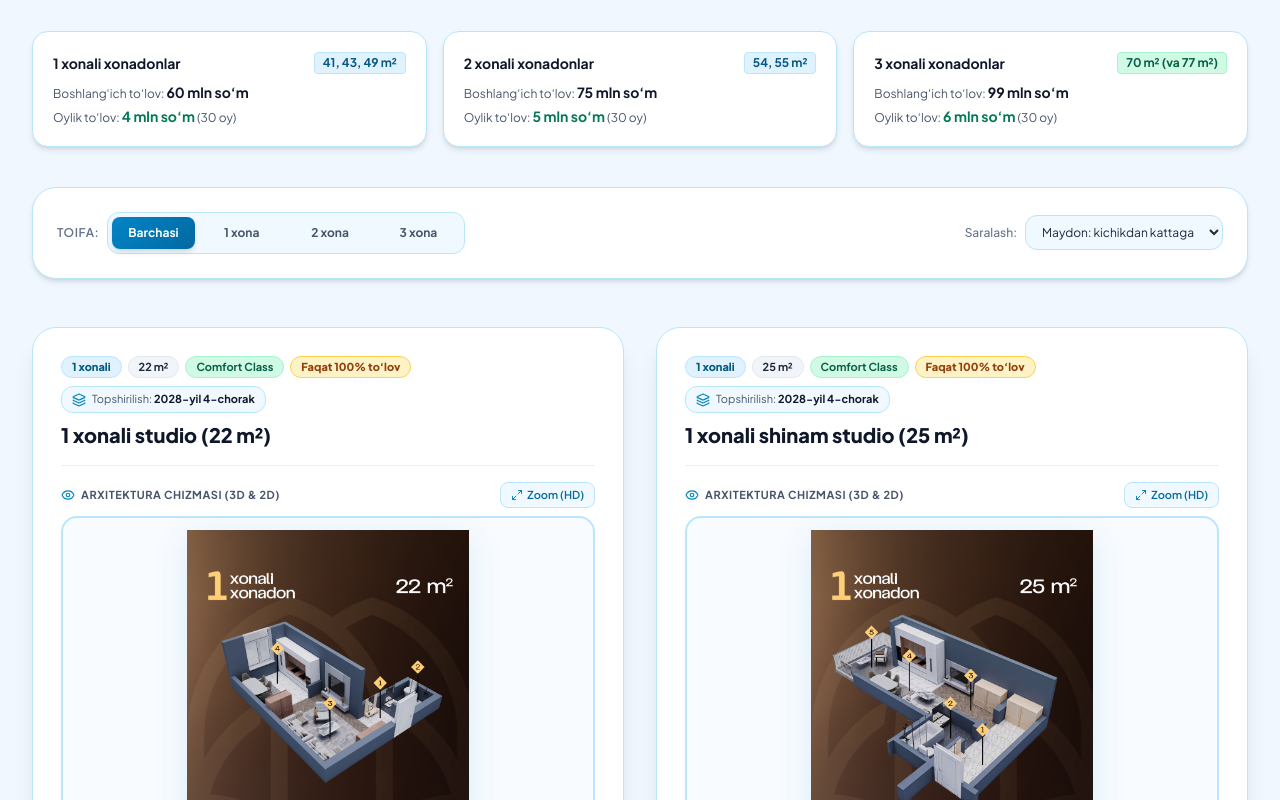
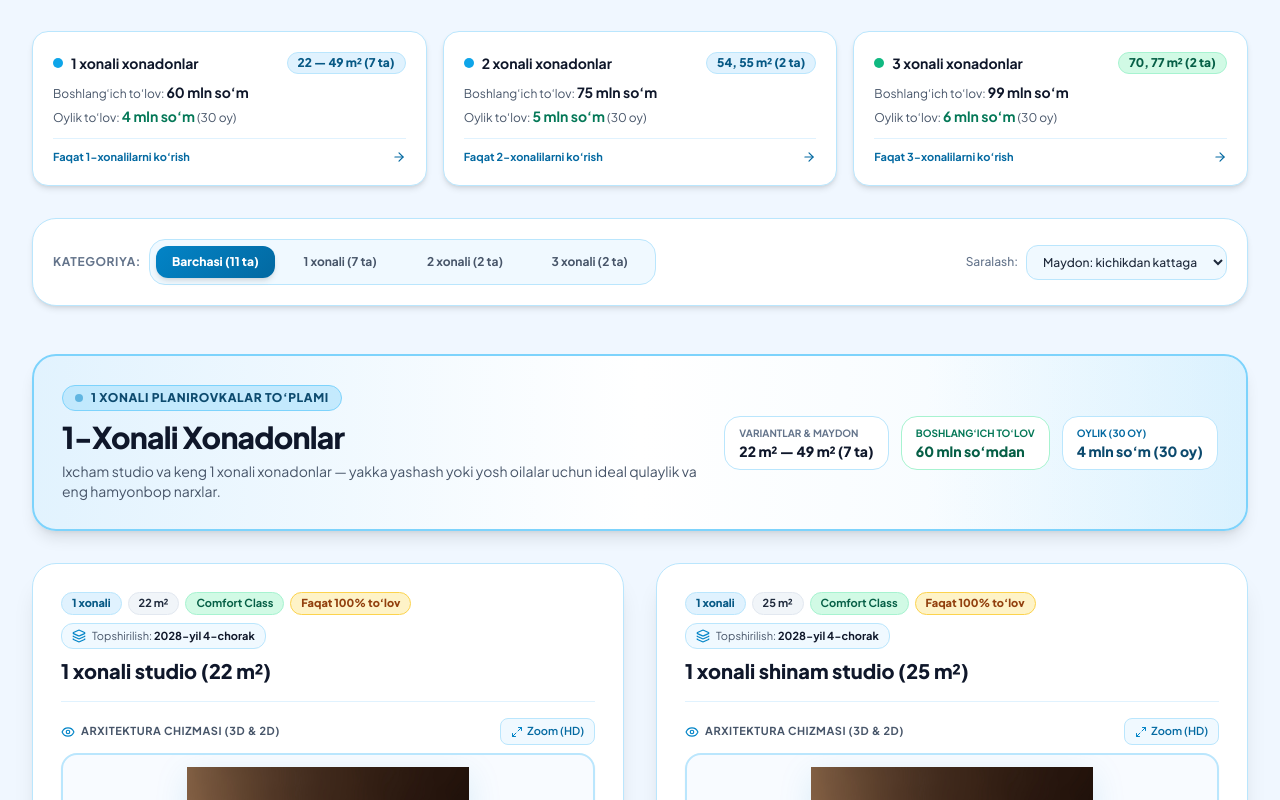
Before and after one commit to alishersultanov799-tech/Vatan-11, a React (Vite) app: page / in a window 1280 px wide. Shown: the part 7480-8280 px from the top of the page. Built offline with nearby package versions, Linux system fonts and the light colour scheme; no server answers.

Commit message:
Add official Yandex Maps location and separate 1, 2, and 3-room apartments distinctly

```diff
--- a/src/components/Catalog.jsx
+++ b/src/components/Catalog.jsx
@@ -11,7 +11,9 @@ import {
   Layers,
   Building,
   TrendingDown,
-  CheckCircle2
+  CheckCircle2,
+  ArrowRight,
+  Home
 } from 'lucide-react';
 import { APARTMENT_MODELS } from '../data/apartments';
 
@@ -371,19 +373,60 @@ export default function Catalog({ onBookApartment }) {
   const [previewImage, setPreviewImage] = useState(null); // Lightbox zoom modal
   const [sortBy, setSortBy] = useState('area-asc'); // 'area-asc', 'price-asc', 'price-desc'
 
-  const filteredModels = useMemo(() => {
-    return APARTMENT_MODELS.filter((model) => {
-      if (selectedRooms !== 'all' && model.rooms !== parseInt(selectedRooms)) {
-        return false;
+  // 1-xonali, 2-xonali va 3-xonali toifalar
+  const roomCategories = useMemo(() => [
+    {
+      rooms: 1,
+      id: 'cat-1-room',
+      title: "1-Xonali Xonadonlar",
+      badge: "1 Xonali Planirovkalar To‘plami",
+      subtitle: "Ixcham studio va keng 1 xonali xonadonlar — yakka yashash yoki yosh oilalar uchun ideal qulaylik va eng hamyonbop narxlar.",
+      areaRange: "22 m² — 49 m²",
+      countText: "7 xil planirovka varianti",
+      initialPayment: "60 mln so‘mdan",
+      monthlyPayment: "4 mln so‘m (30 oy)",
+      models: APARTMENT_MODELS.filter(m => m.rooms === 1)
+    },
+    {
+      rooms: 2,
+      id: 'cat-2-room',
+      title: "2-Xonali Oilaviy Xonadonlar",
+      badge: "2 Xonali Planirovkalar To‘plami",
+      subtitle: "Oilaviy qulaylik va shinamlik uchun eng ommabop va talabgir, yorug‘ xonalar va keng dahlizli xonadonlar.",
+      areaRange: "54 m² va 55 m²",
+      countText: "2 xil planirovka varianti",
+      initialPayment: "75 mln so‘mdan",
+      monthlyPayment: "5 mln so‘m (30 oy)",
+      models: APARTMENT_MODELS.filter(m => m.rooms === 2)
+    },
+    {
+      rooms: 3,
+      id: 'cat-3-room',
+      title: "3-Xonali Keng & Shohona Xonadonlar",
+      badge: "3 Xonali Planirovkalar To‘plami",
+      subtitle: "Katta oilalar uchun maksimal kenglik, alohida yotoqxonalar, keng mehmonxona va yuqori darajadagi qulaylik.",
+      areaRange: "70 m² va 77 m²",
+      countText: "2 xil planirovka varianti",
+      initialPayment: "99 mln so‘mdan",
+      monthlyPayment: "6 mln so‘m (30 oy)",
+      models: APARTMENT_MODELS.filter(m => m.rooms === 3)
     }
-      return true;
-    }).sort((a, b) => {
+  ], []);
+
+  // Filter va saralangan toifalar
+  const displayedCategories = useMemo(() => {
+    return roomCategories
+      .filter((cat) => selectedRooms === 'all' || cat.rooms === parseInt(selectedRooms))
+      .map((cat) => {
+        const sorted = [...cat.models].sort((a, b) => {
           if (sortBy === 'area-asc') return a.area - b.area;
           if (sortBy === 'price-asc') return a.prices.fullPayDiscount - b.prices.fullPayDiscount;
           if (sortBy === 'price-desc') return b.prices.fullPayDiscount - a.prices.fullPayDiscount;
           return 0;
         });
-  }, [selectedRooms, sortBy]);
+        return { ...cat, models: sorted };
+      });
+  }, [roomCategories, selectedRooms, sortBy]);
 
   return (
     <section id="catalog" className="py-24 bg-[#f0f7ff] relative border-b border-sky-100">
@@ -399,93 +442,120 @@ export default function Catalog({ onBookApartment }) {
             Xonadonlar Rejalari va <span className="sky-gradient-text">Narxlar Katalogi</span>
           </h2>
           <p className="text-slate-600 text-xs sm:text-base mt-3 leading-relaxed">
-            Quyida har bir xonadonning haqiqiy arxitektura planirovkasi keltirilgan.
+            Quyida har bir xonadon toifasi — <strong className="text-slate-900">1-xonali, 2-xonali va 3-xonali</strong> xonadonlar alohida bo‘limlarga ajratib ko‘rsatilgan.
             <strong className="text-slate-900"> Qavatlar (2–4, 5–8, 9–12)</strong> va <strong className="text-slate-900">boshlang‘ich to‘lov (100%, 50%, 30%, standart)</strong>ga qarab narxlar tejamkorligi va bo‘lib to‘lash jadvali avtomatik hisoblanadi.
           </p>
         </div>
 
-        {/* 3 ta toifa tezkor ko'rsatkichlari */}
-        <div className="grid grid-cols-1 md:grid-cols-3 gap-4 mb-10">
+        {/* 3 ta toifa tezkor tanlash ko'rsatkichlari */}
+        <div className="grid grid-cols-1 md:grid-cols-3 gap-4 mb-8">
 
           {/* 1 xonali */}
           <div
-            onClick={() => setSelectedRooms('1')}
+            onClick={() => setSelectedRooms(selectedRooms === '1' ? 'all' : '1')}
             className={`p-5 rounded-2xl border cursor-pointer transition-all ${
               selectedRooms === '1'
-                ? 'bg-sky-50 border-2 border-sky-500 shadow-xl shadow-sky-500/10'
+                ? 'bg-sky-50 border-2 border-sky-500 shadow-xl shadow-sky-500/10 scale-[1.01]'
                 : 'bg-white border-sky-200 hover:border-sky-400 shadow-md'
             }`}
           >
             <div className="flex items-center justify-between mb-2">
-              <span className="text-sm font-bold text-slate-900">1 xonali xonadonlar</span>
-              <span className="text-xs px-2 py-0.5 rounded bg-sky-100 text-sky-800 font-bold border border-sky-200">41, 43, 49 m²</span>
+              <span className="text-sm font-bold text-slate-900 flex items-center gap-2">
+                <span className="w-2.5 h-2.5 rounded-full bg-sky-500"></span>
+                <span>1 xonali xonadonlar</span>
+              </span>
+              <span className="text-xs px-2.5 py-0.5 rounded-full bg-sky-100 text-sky-800 font-extrabold border border-sky-200">
+                22 — 49 m² (7 ta)
+              </span>
             </div>
             <div className="text-xs text-slate-600 space-y-1">
               <p>Boshlang‘ich to‘lov: <strong className="text-slate-900 text-sm">60 mln so‘m</strong></p>
               <p>Oylik to‘lov: <strong className="text-emerald-700 text-sm">4 mln so‘m</strong> (30 oy)</p>
             </div>
+            <div className="mt-3 pt-2.5 border-t border-sky-100 flex items-center justify-between text-[11px] font-bold text-sky-700">
+              <span>{selectedRooms === '1' ? '✓ Tanlangan (Barchasini ko‘rish)' : 'Faqat 1-xonalilarni ko‘rish'}</span>
+              <ArrowRight className="w-3.5 h-3.5" />
+            </div>
           </div>
 
           {/* 2 xonali */}
           <div
-            onClick={() => setSelectedRooms('2')}
+            onClick={() => setSelectedRooms(selectedRooms === '2' ? 'all' : '2')}
             className={`p-5 rounded-2xl border cursor-pointer transition-all ${
               selectedRooms === '2'
-                ? 'bg-sky-50 border-2 border-sky-500 shadow-xl shadow-sky-500/10'
+                ? 'bg-sky-50 border-2 border-sky-500 shadow-xl shadow-sky-500/10 scale-[1.01]'
                 : 'bg-white border-sky-200 hover:border-sky-400 shadow-md'
             }`}
           >
             <div className="flex items-center justify-between mb-2">
-              <span className="text-sm font-bold text-slate-900">2 xonali xonadonlar</span>
-              <span className="text-xs px-2 py-0.5 rounded bg-sky-100 text-sky-800 font-bold border border-sky-200">54, 55 m²</span>
+              <span className="text-sm font-bold text-slate-900 flex items-center gap-2">
+                <span className="w-2.5 h-2.5 rounded-full bg-sky-500"></span>
+                <span>2 xonali xonadonlar</span>
+              </span>
+              <span className="text-xs px-2.5 py-0.5 rounded-full bg-sky-100 text-sky-800 font-extrabold border border-sky-200">
+                54, 55 m² (2 ta)
+              </span>
             </div>
             <div className="text-xs text-slate-600 space-y-1">
               <p>Boshlang‘ich to‘lov: <strong className="text-slate-900 text-sm">75 mln so‘m</strong></p>
               <p>Oylik to‘lov: <strong className="text-emerald-700 text-sm">5 mln so‘m</strong> (30 oy)</p>
             </div>
+            <div className="mt-3 pt-2.5 border-t border-sky-100 flex items-center justify-between text-[11px] font-bold text-sky-700">
+              <span>{selectedRooms === '2' ? '✓ Tanlangan (Barchasini ko‘rish)' : 'Faqat 2-xonalilarni ko‘rish'}</span>
+              <ArrowRight className="w-3.5 h-3.5" />
+            </div>
           </div>
 
           {/* 3 xonali */}
           <div
-            onClick={() => setSelectedRooms('3')}
+            onClick={() => setSelectedRooms(selectedRooms === '3' ? 'all' : '3')}
             className={`p-5 rounded-2xl border cursor-pointer transition-all ${
               selectedRooms === '3'
-                ? 'bg-sky-50 border-2 border-sky-500 shadow-xl shadow-sky-500/10'
+                ? 'bg-sky-50 border-2 border-sky-500 shadow-xl shadow-sky-500/10 scale-[1.01]'
                 : 'bg-white border-sky-200 hover:border-sky-400 shadow-md'
             }`}
           >
             <div className="flex items-center justify-between mb-2">
-              <span className="text-sm font-bold text-slate-900">3 xonali xonadonlar</span>
-              <span className="text-xs px-2 py-0.5 rounded bg-emerald-100 text-emerald-800 font-bold border border-emerald-200">70 m² (va 77 m²)</span>
+              <span className="text-sm font-bold text-slate-900 flex items-center gap-2">
+                <span className="w-2.5 h-2.5 rounded-full bg-emerald-500"></span>
+                <span>3 xonali xonadonlar</span>
+              </span>
+              <span className="text-xs px-2.5 py-0.5 rounded-full bg-emerald-100 text-emerald-800 font-extrabold border border-emerald-200">
+                70, 77 m² (2 ta)
+              </span>
             </div>
             <div className="text-xs text-slate-600 space-y-1">
               <p>Boshlang‘ich to‘lov: <strong className="text-slate-900 text-sm">99 mln so‘m</strong></p>
               <p>Oylik to‘lov: <strong className="text-emerald-700 text-sm">6 mln so‘m</strong> (30 oy)</p>
+            </div>
+            <div className="mt-3 pt-2.5 border-t border-sky-100 flex items-center justify-between text-[11px] font-bold text-sky-700">
+              <span>{selectedRooms === '3' ? '✓ Tanlangan (Barchasini ko‘rish)' : 'Faqat 3-xonalilarni ko‘rish'}</span>
+              <ArrowRight className="w-3.5 h-3.5" />
             </div>
           </div>
 
         </div>
 
         {/* Filtr paneli */}
-        <div className="bg-white border border-sky-200 rounded-3xl p-5 sm:p-6 shadow-md mb-12 flex flex-col md:flex-row items-center justify-between gap-5">
+        <div className="bg-white border border-sky-200 rounded-3xl p-4 sm:p-5 shadow-md mb-12 flex flex-col md:flex-row items-center justify-between gap-4">
 
           {/* Xona tanlash tabs */}
           <div className="flex items-center gap-2 w-full md:w-auto">
-            <span className="text-xs font-semibold text-slate-500 uppercase tracking-wider hidden sm:inline">Toifa:</span>
-            <div className="grid grid-cols-4 gap-1.5 bg-sky-50 p-1 rounded-xl border border-sky-200 w-full md:w-auto">
+            <span className="text-xs font-bold text-slate-500 uppercase tracking-wider hidden sm:inline">Kategoriya:</span>
+            <div className="grid grid-cols-4 gap-1.5 bg-sky-50 p-1.5 rounded-2xl border border-sky-200 w-full md:w-auto">
               {[
-                { val: 'all', label: 'Barchasi' },
-                { val: '1', label: '1 xona' },
-                { val: '2', label: '2 xona' },
-                { val: '3', label: '3 xona' },
+                { val: 'all', label: 'Barchasi (11 ta)' },
+                { val: '1', label: '1 xonali (7 ta)' },
+                { val: '2', label: '2 xonali (2 ta)' },
+                { val: '3', label: '3 xonali (2 ta)' },
               ].map((item) => (
                 <button
                   key={item.val}
                   onClick={() => setSelectedRooms(item.val)}
-                  className={`px-4 py-2 text-xs font-bold rounded-lg transition-all cursor-pointer ${
+                  className={`px-3 sm:px-4 py-2 text-xs font-bold rounded-xl transition-all cursor-pointer text-center ${
                     selectedRooms === item.val
-                      ? 'sky-gradient-bg text-white shadow-md'
-                      : 'text-slate-600 hover:text-sky-700'
+                      ? 'sky-gradient-bg text-white shadow-md font-extrabold'
+                      : 'text-slate-600 hover:text-sky-800 hover:bg-sky-100/50'
                   }`}
                 >
                   {item.label}
@@ -500,7 +570,7 @@ export default function Catalog({ onBookApartment }) {
             <select
               value={sortBy}
               onChange={(e) => setSortBy(e.target.value)}
-              className="bg-sky-50 border border-sky-200 text-xs text-slate-800 rounded-xl px-3 py-2 outline-none focus:border-sky-500 cursor-pointer shadow-xs"
+              className="bg-sky-50 border border-sky-200 text-xs text-slate-800 rounded-xl px-3 py-2 outline-none focus:border-sky-500 cursor-pointer shadow-xs font-medium"
             >
               <option value="area-asc">Maydon: kichikdan kattaga</option>
               <option value="price-asc">Narx: arzondan qimmatga</option>
@@ -510,15 +580,59 @@ export default function Catalog({ onBookApartment }) {
 
         </div>
 
-        {/* Xonadonlar ro'yxati (2 ta yonma-yon) */}
+        {/* Alohida-alohida toifalar bo'yicha xonadonlar (2 ta yonma-yon) */}
+        <div className="space-y-16">
+          {displayedCategories.map((category) => (
+            <div key={category.rooms} id={category.id} className="scroll-mt-24">
+
+              {/* Har bir toifaning alohida sarlavhasi va ko'rsatkichlari */}
+              <div className="bg-gradient-to-r from-sky-100/90 via-white to-sky-50 border-2 border-sky-300 rounded-3xl p-5 sm:p-7 shadow-lg mb-8 relative overflow-hidden">
+                <div className="absolute top-0 right-0 w-80 h-full bg-gradient-to-l from-sky-200/40 to-transparent pointer-events-none" />
+
+                <div className="flex flex-col lg:flex-row lg:items-center justify-between gap-5 relative z-10">
+                  <div>
+                    <div className="inline-flex items-center gap-2 px-3 py-1 rounded-full bg-sky-200/80 border border-sky-300 text-sky-900 text-xs font-black uppercase tracking-wider mb-2">
+                      <span className="w-2 h-2 rounded-full bg-sky-600 animate-pulse"></span>
+                      <span>{category.badge}</span>
+                    </div>
+                    <h3 className="text-2xl sm:text-3xl font-black text-slate-900 tracking-tight">
+                      {category.title}
+                    </h3>
+                    <p className="text-xs sm:text-sm text-slate-600 mt-1.5 max-w-2xl leading-relaxed">
+                      {category.subtitle}
+                    </p>
+                  </div>
+
+                  <div className="flex flex-wrap items-center gap-2 sm:gap-3 text-xs shrink-0">
+                    <div className="bg-white px-3.5 py-2 rounded-2xl border border-sky-200 shadow-xs">
+                      <span className="text-[10px] text-slate-500 uppercase font-bold block">Variantlar & Maydon</span>
+                      <span className="text-xs sm:text-sm font-black text-slate-900">{category.areaRange} ({category.models.length} ta)</span>
+                    </div>
+                    <div className="bg-white px-3.5 py-2 rounded-2xl border border-emerald-200 shadow-xs">
+                      <span className="text-[10px] text-emerald-700 uppercase font-bold block">Boshlang‘ich to‘lov</span>
+                      <span className="text-xs sm:text-sm font-black text-emerald-800">{category.initialPayment}</span>
+                    </div>
+                    <div className="bg-white px-3.5 py-2 rounded-2xl border border-sky-200 shadow-xs">
+                      <span className="text-[10px] text-sky-700 uppercase font-bold block">Oylik (30 oy)</span>
+                      <span className="text-xs sm:text-sm font-black text-sky-900">{category.monthlyPayment}</span>
+                    </div>
+                  </div>
+                </div>
+              </div>
+
+              {/* 2 ta yonma-yon kartalar seti */}
               <div className="grid grid-cols-1 lg:grid-cols-2 gap-6 lg:gap-8 items-stretch">
-          {filteredModels.map((model) => (
+                {category.models.map((model) => (
                   <ApartmentCard
                     key={model.typeCode}
                     model={model}
                     onBookApartment={onBookApartment}
                     setPreviewImage={setPreviewImage}
                   />
+                ))}
+              </div>
+
+            </div>
           ))}
         </div>
 
```
Also changed, not shown: src/components/Footer.jsx (+13 -2 lines), src/components/LocationMap.jsx (+64 -13 lines), src/data/apartments.js (+5 -3 lines). Lines whose indentation alone changed are shown as unchanged.
